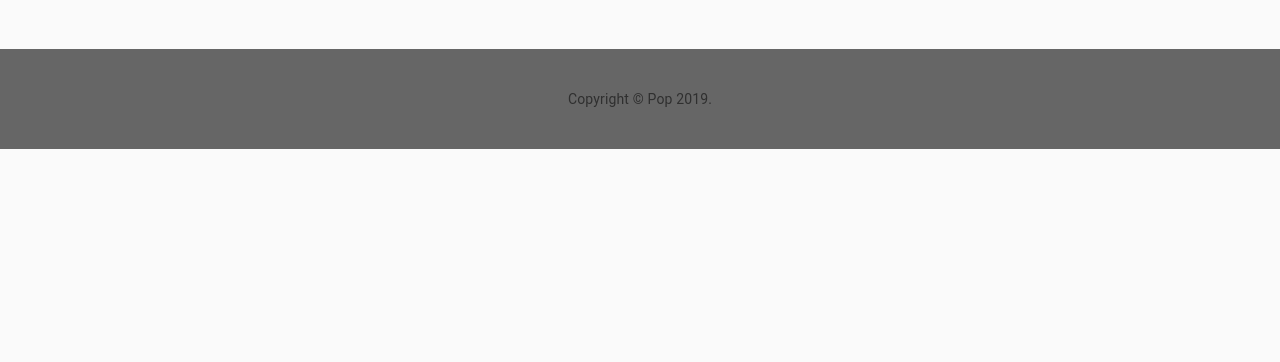
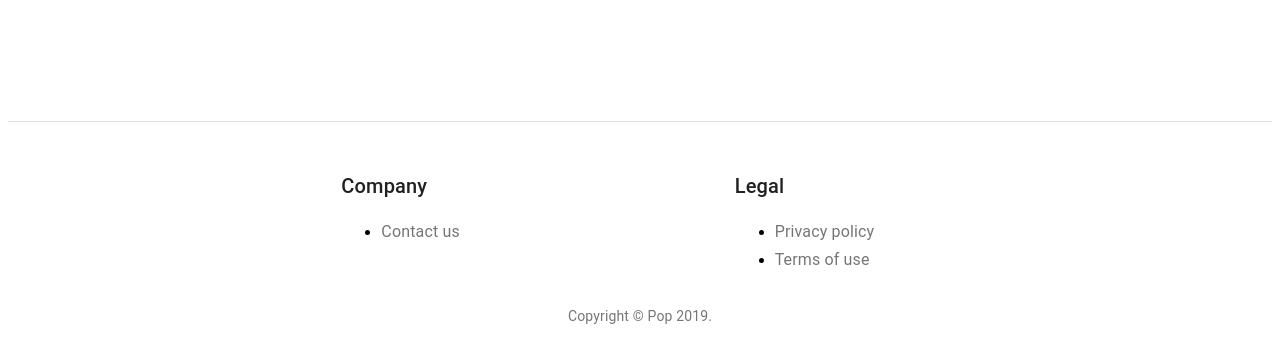
Before and after one commit to pop-your-bubble/pop-social-site, a React app: page /staff in a window 1280 px wide. Shown: the part 1092-1454 px from the top of the page. Before the commit the page ends 1241 px from the top, so only its background shows below. Built offline with nearby package versions, Linux system fonts and the light colour scheme; the HTML template or start-up script is replaced by a standard one.

Commit message:
edited footer

```diff
--- a/client/Footer.js
+++ b/client/Footer.js
@@ -1,44 +1,97 @@
-import React from 'react';
-import CssBaseline from '@material-ui/core/CssBaseline';
-import Typography from '@material-ui/core/Typography';
-import { makeStyles } from '@material-ui/core/styles';
-import Container from '@material-ui/core/Container';
-import Link from '@material-ui/core/Link';
-
-function Copyright() {
-  return (
-    <Typography variant="body2" color="textSecondary" align="center">
-      {'Copyright © '}
-      <Link color="inherit" href="https://popsocial.app/">
-        Pop
-      </Link>{' '}
-      {new Date().getFullYear()}
-      {'.'}
-    </Typography>
-  );
-}
+import React from "react";
+import CssBaseline from "@material-ui/core/CssBaseline";
+import Typography from "@material-ui/core/Typography";
+import { makeStyles } from "@material-ui/core/styles";
+import Container from "@material-ui/core/Container";
+import Link from "@material-ui/core/Link";
+import Grid from "@material-ui/core/Grid";
+import Box from "@material-ui/core/Box";
 
 const useStyles = makeStyles(theme => ({
   footer: {
-    padding: theme.spacing(5),
-    marginTop: 'auto',
-    backgroundColor: '#666666',
+    borderTop: `1px solid ${theme.palette.divider}`,
+    marginTop: theme.spacing(8),
+    paddingTop: theme.spacing(3),
+    paddingBottom: theme.spacing(3),
+    [theme.breakpoints.up("sm")]: {
+      paddingTop: theme.spacing(6),
+      paddingBottom: theme.spacing(6)
+    }
+  }
+}));
+
+const footers = [
+  {
+    title: "Company",
+    description: ["Contact us"]
   },
-}));
+  {
+    title: "Legal",
+    description: ["Privacy policy", "Terms of use"]
+  }
+];
 
 const Footer = () => {
   const classes = useStyles();
 
   return (
     <div>
-      <CssBaseline />
       <footer className={classes.footer}>
-        <Container maxWidth="sm">
-          <Copyright />
+        <Container maxWidth="md" component="footer">
+          <Grid container spacing={4} justify="space-evenly">
+            {footers.map(footer => (
+              <Grid item xs={6} sm={3} key={footer.title}>
+                <Typography variant="h6" color="textPrimary" gutterBottom>
+                  {footer.title}
+                </Typography>
+                <ul>
+                  {footer.description.map(item => (
+                    <li key={item}>
+                      <Link href="#" variant="subtitle1" color="textSecondary">
+                        {item}
+                      </Link>
+                    </li>
+                  ))}
+                </ul>
+              </Grid>
+            ))}
+          </Grid>
+          <Box mt={2}>
+            <Typography variant="body2" color="textSecondary" align="center">
+              {"Copyright © "}
+              <Link color="inherit" href="https://popsocial.app/">
+                Pop
+              </Link>{" "}
+              {new Date().getFullYear()}
+              {"."}
+            </Typography>
+          </Box>
         </Container>
       </footer>
+
+      {/* <footer className={classes.footer}>
+        <Container maxWidth="sm">
+          <Typography variant="body2" color="textSecondary" align="right">
+            <Link href="mailto:yourbubblepop@gmail.com" color="inherit">
+              Contact Us
+            </Link>
+            <Link
+              href="https://popsocial.app/pages/termsofuse.html"
+              color="inherit"
+            >
+              Terms of Use
+            </Link>
+            {"Copyright © "}
+            <Link color="inherit" href="https://popsocial.app/">
+              Pop
+            </Link>{" "}
+            {new Date().getFullYear()}
+            {"."}
+          </Typography>
+        </Container>
+      </footer> */}
     </div>
   );
-}
+};
 
 export default Footer;
--- a/client/NavBar.js
+++ b/client/NavBar.js
@@ -30,7 +30,7 @@ const NavBar = () => {
           >
             <Tab label="SignUp" value="/" />
             <Tab label="About Us" value="/about" />
-            <Tab label="Staff" value="staff" />
+            <Tab label="Staff" value="/staff" />
           </Tabs>
         </Toolbar>
       </AppBar>
```
Also changed, not shown: 1 other file (tests, documents, lock files or other folders).
